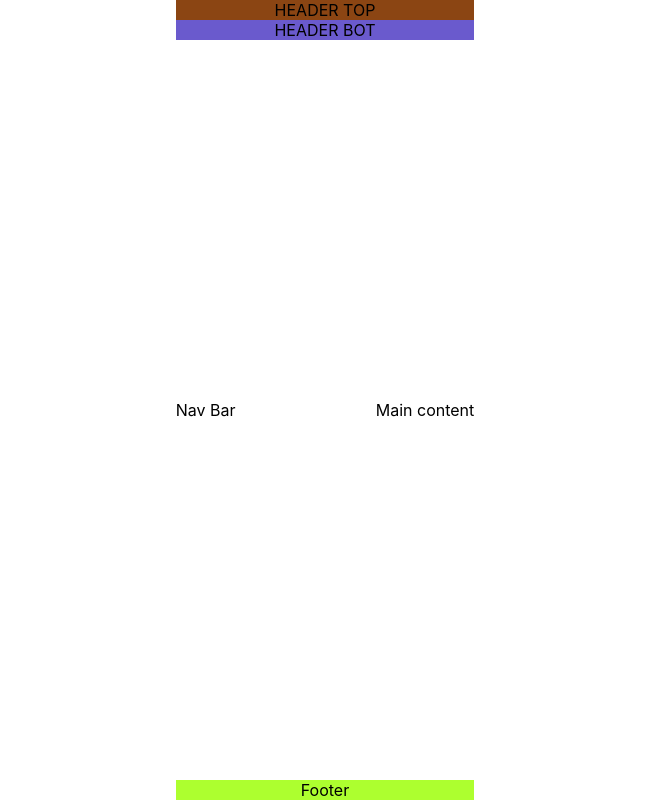
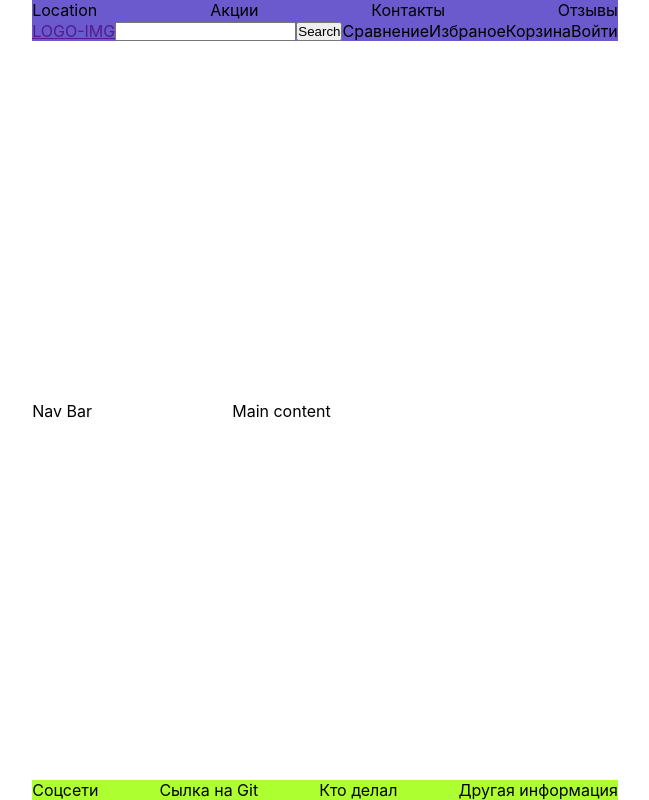
Before and after one commit to gem4ik/PhoneStore, a React (Create React App) app: page / in a window 1280 px wide. Shown: the whole page, without its empty margins (315-964 px from the left). Built offline with nearby package versions, Linux system fonts and the light colour scheme.

Commit message:
ADD-App-newComponents and refactor old code

```diff
--- a/src/App.module.css
+++ b/src/App.module.css
@@ -1,30 +1,13 @@
-.header {
-  width: 100%;
-  display: flex;
-  flex-direction: column;
-  align-items: center;
-  background-color: slateblue;
-}
-.headerTop   {
-  text-align: center;
-  width: 100%;
-  background-color: saddlebrown;
-}
-.headerBot {
-  text-align: center;
-  width: 100%;
-}
+
+
+
 .AppWrapper {
   height: 100vh;
   display: flex;
   flex-direction: column;
   justify-content: space-between;
 }
-.footer {
-  width: 100%;
-  background-color: greenyellow;
-  text-align: center;
-}
+
 * {
   padding: 0;
   margin: 0;
--- a/src/App.tsx
+++ b/src/App.tsx
@@ -1,27 +1,21 @@
 import s from './App.module.css';
+import {Footer} from "./components/Footer/Footer";
+import {Header} from "./components/Header/Header";
 
 function App() {
     return (
         <div className={s.AppWrapper}>
-            <header className={s.header}>
-                <div className={s.headerTop}>
-                    HEADER TOP
-                </div>
-                <div className={s.headerBot}>
-                    HEADER BOT
-                </div>
-            </header>
+            <Header/>
             <main className={s.mainWrapper}>
                 <nav className={s.nav}>
+
                     Nav Bar
                 </nav>
                 <div>
                     Main content
                 </div>
             </main>
-            <footer className={s.footer}>
-                Footer
-            </footer>
+            <Footer/>
         </div>
     );
 }
--- /dev/null
+++ b/src/components/Footer/Footer.module.css
@@ -0,0 +1,7 @@
+.footer {
+    background-color: greenyellow;
+    display: flex;
+    align-items: center;
+    justify-content: space-between;
+    width: 100%;
+}
--- /dev/null
+++ b/src/components/Footer/Footer.tsx
@@ -0,0 +1,13 @@
+import React from 'react';
+import s from "./Footer.module.css"
+
+export const Footer = () => {
+    return (
+        <footer className={s.footer}>
+            <span>Соцсети</span>
+            <span>Сылка на Git</span>
+            <span>Кто делал</span>
+            <span>Другая информация</span>
+        </footer>
+    );
+};
--- /dev/null
+++ b/src/components/Header/Header.module.css
@@ -0,0 +1,7 @@
+.header {
+    width: 100%;
+    display: flex;
+    flex-direction: column;
+    align-items: center;
+    background-color: slateblue;
+}
--- /dev/null
+++ b/src/components/Header/Header.tsx
@@ -0,0 +1,13 @@
+import React from 'react';
+import s from "./Header.module.css";
+import {HeaderTop} from "./HeaderTop/HeaderTop";
+import {HeaderBot} from "./HeaderBot/HeaderBot";
+
+export const Header = () => {
+    return (
+        <header className={s.header}>
+            <HeaderTop/>
+            <HeaderBot/>
+        </header>
+    );
+};
--- /dev/null
+++ b/src/components/Header/HeaderBot/HeaderBot.module.css
@@ -0,0 +1,6 @@
+.headerBot {
+    display: flex;
+    align-items: center;
+    justify-content: space-between;
+    width: 100%;
+}
--- /dev/null
+++ b/src/components/Header/HeaderBot/HeaderBot.tsx
@@ -0,0 +1,16 @@
+import React from 'react';
+import {UniversalItemForm} from "../../UniversalItemForm/UniversalItemForm";
+import s from "./HeaderBot.module.css"
+
+export const HeaderBot = () => {
+    return (
+        <div className={s.headerBot}>
+            <a href="">LOGO-IMG</a>
+            <UniversalItemForm callback={()=>{}} nameButton={"Search"}/>
+            <span>Сравнение</span>
+            <span>Избраное</span>
+            <span>Корзина</span>
+            <span>Войти</span>
+        </div>
+    );
+};
--- /dev/null
+++ b/src/components/Header/HeaderTop/HeaderTop.module.css
@@ -0,0 +1,6 @@
+.headerTop   {
+    display: flex;
+    align-items: center;
+    justify-content: space-between;
+    width: 100%;
+}
--- /dev/null
+++ b/src/components/Header/HeaderTop/HeaderTop.tsx
@@ -0,0 +1,13 @@
+import React from 'react';
+import s from "./HeaderTop.module.css";
+
+export const HeaderTop = () => {
+    return (
+        <div className={s.headerTop}>
+            <span>Location</span>
+            <span>Акции</span>
+            <span>Контакты</span>
+            <span>Отзывы</span>
+        </div>
+    );
+};
--- /dev/null
+++ b/src/components/UniversalButton/UniversalButton.tsx
@@ -0,0 +1,18 @@
+import React from 'react';
+
+
+type UniversalButtonTypeProps={
+    nameButton:string
+    callback:()=>void
+}
+
+export const UniversalButton = (props:UniversalButtonTypeProps) => {
+    const {nameButton,callback}=props
+
+    const onClickHandler=()=>{
+        callback()
+    }
+    return (
+        <button onClick={onClickHandler}>{nameButton}</button>
+    );
+};
--- /dev/null
+++ b/src/components/UniversalItemForm/UniversalItemForm.tsx
@@ -0,0 +1,39 @@
+import React, {ChangeEvent, KeyboardEvent, useState} from 'react';
+import {UniversalButton} from "../UniversalButton/UniversalButton";
+
+
+type UniversalItemFormPropsType = {
+    callback: (title: string) => void
+    nameButton:string
+}
+
+export const UniversalItemForm = (props: UniversalItemFormPropsType) => {
+    const {callback,nameButton} = props
+    const [value, setValue] = useState<string>("")
+    let [error, setError] = useState<string | null>(null)
+    const onKeyHandler = (e: ChangeEvent<HTMLInputElement>) => {
+        setValue(e.currentTarget.value)
+        setError("")
+    }
+    const onKeyDownHandler = (e: KeyboardEvent<HTMLInputElement>) => {
+        if (e.key === "Enter") {
+            ClickCallback()
+        }
+    }
+    const ClickCallback = () => {
+        let newValue = value.trim()
+        if (newValue === "") {
+            setError("ERROR")
+        } else {
+            callback(newValue)
+            setValue("")
+        }
+    }
+    return (
+        <div>
+            <input value={value} onChange={onKeyHandler} onKeyDown={onKeyDownHandler}/>
+            <UniversalButton nameButton={nameButton} callback={ClickCallback}/>
+            {error && <div>{error}</div>}
+        </div>
+    );
+};
```
